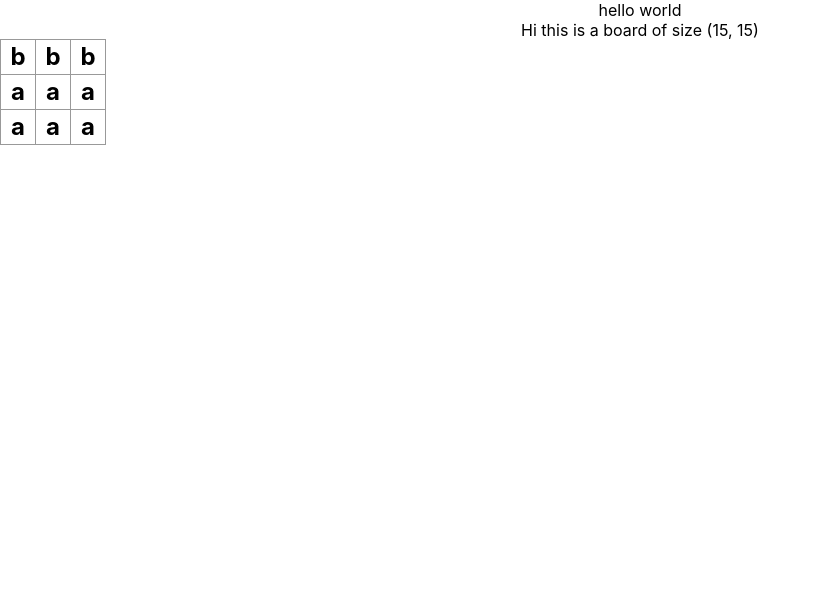
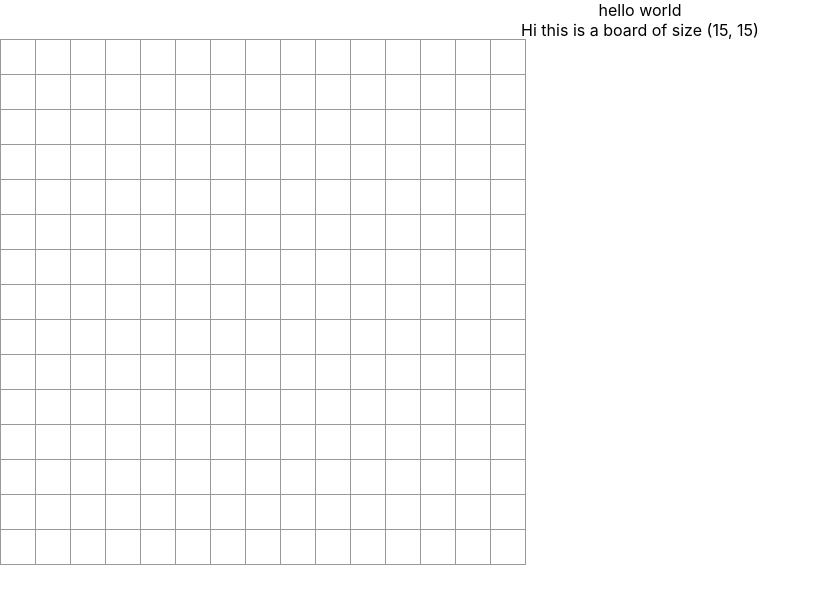
Before and after one commit to jjang4001/symphony-crosswords, a React (Create React App) app: page / in a window 1280 px wide. Shown: the top 604 px of the page, without its empty margins (0-821 px from the left). Built offline with nearby package versions, Linux system fonts and the light colour scheme.

Commit message:
squares take in letters

```diff
--- a/src/components/CrosswordBoard.tsx
+++ b/src/components/CrosswordBoard.tsx
@@ -2,6 +2,7 @@ import React, { FC } from 'react';
 
 import CrosswordSquare from './CrosswordSquare';
 import getGrid from '../utils/getGrid';
+import CrosswordBoardRow from './CrosswordBoardRow';
 
 import MockData from '../mock-data/20200220.json';
 
@@ -14,26 +15,12 @@ const CrosswordBoard: FC<CrosswordBoardProps> = ({ numRows, numCols }) => {
   const grid = getGrid(MockData);
   console.log(grid);
 
+  const crossword = grid.map(row => <CrosswordBoardRow row={row} />);
+
   return (
     <>
       Hi this is a board of size ({numRows}, {numCols})
-      <div className='crossword-grid-container'>
-        <div className='crossword-board-row'>
-          <div className='crossword-square'>b</div>
-          <div className='crossword-square'>b</div>
-          <div className='crossword-square'>b</div>
-        </div>
-        <div className='crossword-board-row'>
-          <CrosswordSquare disabled={true} letter={'a'} />
-          <CrosswordSquare disabled={true} letter={'a'} />
-          <CrosswordSquare disabled={true} letter={'a'} />
-        </div>
-        <div className='crossword-board-row'>
-          <CrosswordSquare disabled={true} letter={'a'} />
-          <CrosswordSquare disabled={true} letter={'a'} />
-          <CrosswordSquare disabled={true} letter={'a'} />
-        </div>
-      </div>
+      <div className='crossword-grid-container'>{crossword}</div>
     </>
   );
 };
--- /dev/null
+++ b/src/components/CrosswordBoardRow.tsx
@@ -0,0 +1,16 @@
+import React, { FC } from 'react';
+
+import CrosswordSquare, { CrosswordSquareProps } from './CrosswordSquare';
+
+type CrosswordBoardRowProps = {
+  row: CrosswordSquareProps[];
+};
+
+const CrosswordBoardRow: FC<CrosswordBoardRowProps> = ({ row }) => {
+  const content = row.map(square => (
+    <CrosswordSquare disabled={square.disabled} letter={square.letter} />
+  ));
+  return <div className='crossword-board-row'>{content}</div>;
+};
+
+export default CrosswordBoardRow;
--- a/src/components/CrosswordSquare.tsx
+++ b/src/components/CrosswordSquare.tsx
@@ -11,8 +11,14 @@ const CrosswordSquare: FC<CrosswordSquareProps> = ({
   letter,
   numberLabel
 }) => {
-  console.log(disabled, letter, numberLabel);
-  return <div className='crossword-square'>{letter}</div>;
+  const content = disabled ? '#' : '';
+  return (
+    <input type='text' className='crossword-square' />
+    // <div className='crossword-square'>
+    //   {content}
+
+    // </div>
+  );
 };
 
 export default CrosswordSquare;
--- a/src/mock-data/20200220.json
+++ b/src/mock-data/20200220.json
@@ -114,7 +114,7 @@
       "number": 27,
       "description": "Smith of punk rock",
       "startRow": 5,
-      "startCol": 4,
+      "startCol": 3,
       "direction": "ACROSS",
       "length": 5,
       "answer": "patti"
--- a/src/utils/getGrid.ts
+++ b/src/utils/getGrid.ts
@@ -11,10 +11,12 @@ function getGrid(crossword: ICrossword): CrosswordSquareProps[][] {
   const emptyRow = Array.from({ length: numCols }, () =>
     Object.assign({}, defaultSquareState)
   );
-  let grid = Array.from({ length: numRows }, () => emptyRow.slice(0));
+  let grid = Array.from({ length: numRows }, () =>
+    emptyRow.map(sq => Object.assign({}, sq))
+  );
 
   clues.forEach((clue, idx) => {
-    const clueSquares = idx < 3 ? getClueSquares(clue) : [];
+    const clueSquares = getClueSquares(clue);
     grid = fillGridBlanks(grid, clueSquares);
   });
 
```
Also changed, not shown: 1 other file (tests, documents, lock files or other folders).
